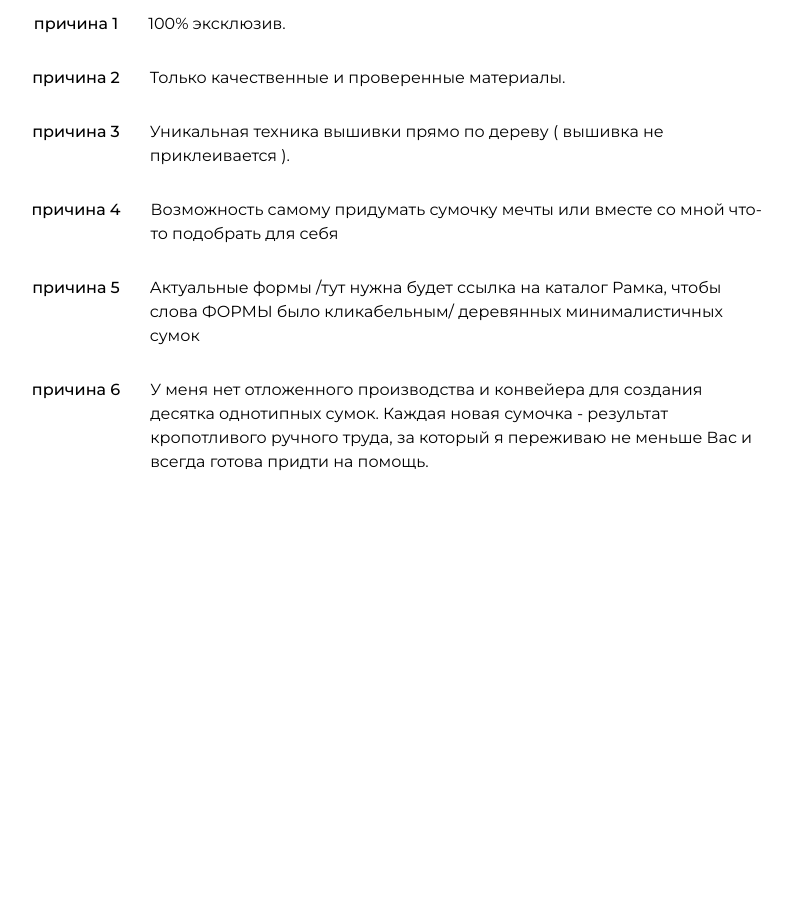
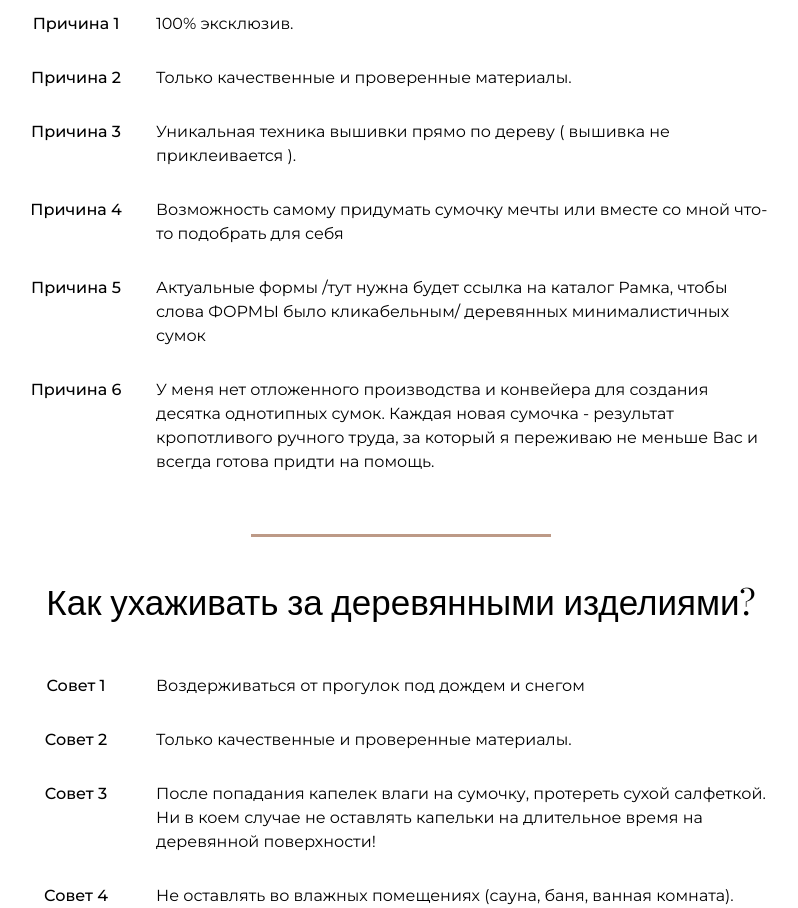
Before and after one commit to Yauheny-Bychkou/WoodBags, a website built with webpack: page src/index.html in a window 1280 px wide. Shown: the part 3240-4148 px from the top of the page, without its empty margins (239-1037 px from the left). Before the commit the page ends 3714 px from the top, so only its background shows below. Built offline with nearby package versions, Linux system fonts and the light colour scheme; a web font is replaced by a local one.

Commit message:
feat: add advice section

```diff
--- a/public/structure.json
+++ b/public/structure.json
@@ -26,6 +26,8 @@
   },
   {
     "type": "why",
+    "title": "Почему  именнно WOODBAG.S?",
+    "namePoint": "Причина",
     "causes": [
       { "cause": "100% эксклюзив." },
       { "cause": "Только качественные и проверенные материалы." },
@@ -38,5 +40,18 @@
         "cause": "У меня нет отложенного производства и конвейера для создания десятка однотипных сумок. Каждая новая сумочка - результат кропотливого ручного труда, за который я переживаю не меньше Вас и всегда готова придти на помощь."
       }
     ]
+  },
+  {
+    "type": "advice",
+    "title": "Как ухаживать за деревянными изделиями?",
+    "namePoint": "Совет",
+    "causes": [
+      { "cause": "Воздерживаться от прогулок под дождем и снегом" },
+      { "cause": "Только качественные и проверенные материалы." },
+      {
+        "cause": "После попадания капелек влаги на сумочку, протереть сухой салфеткой. Ни в коем случае не оставлять капельки на длительное время на деревянной поверхности!"
+      },
+      { "cause": "Не оставлять во влажных помещениях (сауна, баня, ванная комната)." }
+    ]
   }
 ]
--- a/src/global.css
+++ b/src/global.css
@@ -29,6 +29,12 @@ body {
     max-width: 751px;
   }
 }
+@media (max-width: 800px) {
+  .title-advice {
+    width: 306px;
+    text-align: center;
+  }
+}
 @media (max-width: 767px) {
   .container {
     max-width: 576px;
--- a/src/modules/components/galery/galery.js
+++ b/src/modules/components/galery/galery.js
@@ -20,7 +20,6 @@ class Galary {
     this.container.append(this.wrapperCards);
     this.element.append(new Title('Каталог').element, this.container);
     this.getStructure();
-    // this.element.insertAdjacentHTML('beforeend', this.getCode());
   }
   async getStructure() {
     const structure = await this.service.getStructure(typeStructure);
--- a/src/modules/components/why/cause.js
+++ b/src/modules/components/sectionText/cause.js
@@ -2,11 +2,11 @@ class Cause {
   element = document.createElement('div');
   causeNumber = document.createElement('h4');
   causeText = document.createElement('p');
-  constructor(cause, number) {
+  constructor(cause, number, namePoint) {
     this.element.classList.add('cause-box');
     this.causeText.classList.add('cause-text');
     this.causeNumber.classList.add('cause-number');
-    this.causeNumber.innerHTML = `причина ${number + 1}`;
+    this.causeNumber.innerHTML = `${namePoint} ${number + 1}`;
     this.causeText.innerHTML = cause;
     this.element.append(this.causeNumber, this.causeText);
   }
--- a/src/modules/components/why/why.js
+++ b/src/modules/components/sectionText/sectionText.js
@@ -2,32 +2,32 @@ import Title from '../title/title';
 import ApiService from '../api-service/api-service';
 import './style.css';
 import Cause from './cause';
-const typeStructure = 'why';
 
-class Why {
+class SectionText {
   element = document.createElement('section');
   container = document.createElement('div');
   whyWrapperText = document.createElement('div');
-  constructor() {
+  constructor(type) {
+    this.type = type;
     this.service = new ApiService();
-    this.element.classList.add('why');
+    this.element.classList.add('sectionText');
     this.container.classList.add('container');
-    this.whyWrapperText.classList.add('why-wrapper__text');
+    this.whyWrapperText.classList.add('sectionText-text');
     this.container.append(this.whyWrapperText);
-    this.title = new Title('Почему  именнно WOODBAG.S?');
-    this.titleElement = this.title.element;
-    this.title.title.classList.add('title-why');
-    this.element.append(this.titleElement, this.container);
     this.getStructure();
   }
   async getStructure() {
-    const structure = await this.service.getStructure(typeStructure);
+    const structure = await this.service.getStructure(this.type);
     this.getCauses(structure);
   }
   getCauses(structure) {
+    const title = new Title(structure.title);
+    const titleElement = title.element;
+    title.title.classList.add(`title-${structure.type}`);
+    this.element.append(titleElement, this.container);
     structure.causes.forEach((elem, i) => {
-      this.whyWrapperText.append(new Cause(elem.cause, i).element);
+      this.whyWrapperText.append(new Cause(elem.cause, i, structure.namePoint).element);
     });
   }
 }
-export default Why;
+export default SectionText;
--- a/src/modules/components/why/style.css
+++ b/src/modules/components/sectionText/style.css
@@ -14,13 +14,15 @@
   font-weight: 400;
 }
 .cause-number {
+  text-align: center;
   margin: 0 30px 0 0;
   font-size: 16px;
   line-height: 24px;
   font-family: 'Montserrat', sans-serif;
   font-weight: 500;
+  width: 100px;
 }
-.why-wrapper__text {
+.sectionText-text {
   display: flex;
   flex-direction: column;
   align-items: center;
--- a/src/modules/components/title/style.css
+++ b/src/modules/components/title/style.css
@@ -17,3 +17,14 @@
   margin: 0;
   margin-bottom: 50px;
 }
+@media (max-width: 1200px) {
+  .title-wrapper {
+    padding-top: 30px;
+  }
+  .title-line {
+    margin-bottom: 30px;
+  }
+  .title {
+    margin-bottom: 30px;
+  }
+}
--- a/src/modules/pages/mainPage.js
+++ b/src/modules/pages/mainPage.js
@@ -2,7 +2,7 @@ import About from '../components/about/about';
 import Greeting from '../components/greeting/greeting';
 import Header from '../components/header/header';
 import Galery from '../components/galery/galery';
-import Why from '../components/why/why';
+import SectionText from '../components/sectionText/sectionText';
 
 class MainPage {
   constructor() {
@@ -11,13 +11,15 @@ class MainPage {
     this.greeting = new Greeting();
     this.about = new About();
     this.galery = new Galery();
-    this.why = new Why();
+    this.why = new SectionText('why');
+    this.advice = new SectionText('advice');
     document.body.append(
       this.header.element,
       this.greeting.element,
       this.about.element,
       this.galery.element,
-      this.why.element
+      this.why.element,
+      this.advice.element
     );
     this.addEventListenerToBurgerButton();
   }
```
